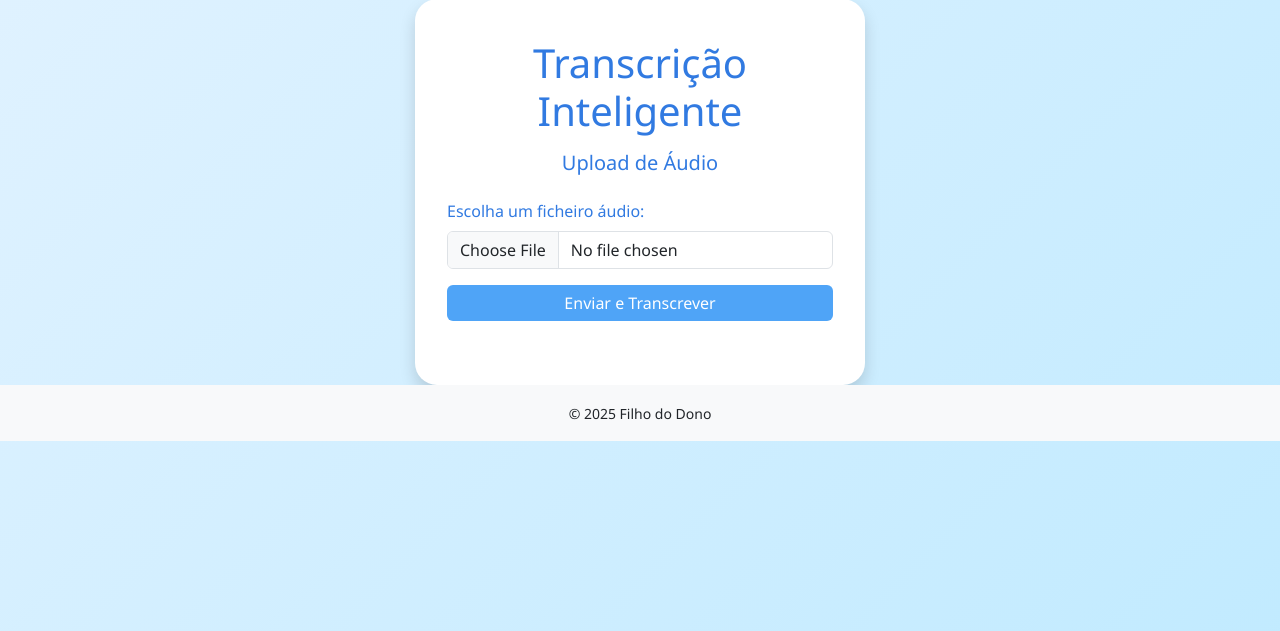
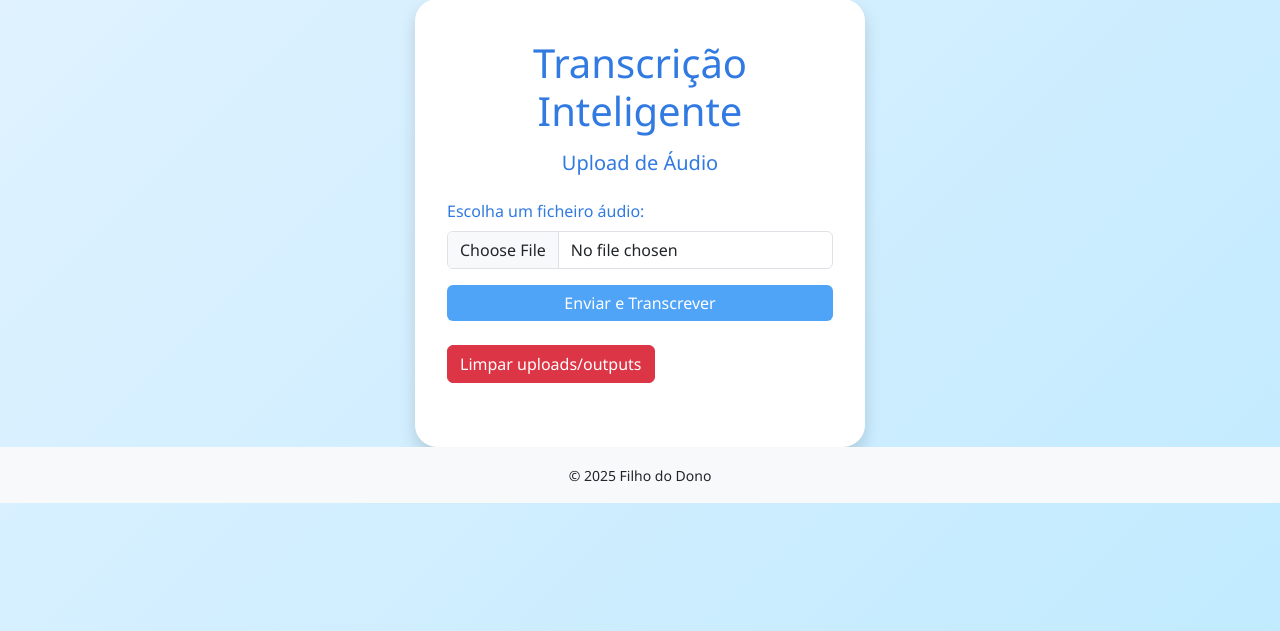
Before and after one commit to emanuelsoares97/audio-transcriber, a Flask app: page / in a window 1280 px wide. Shown: the part 49-680 px from the top of the page. Run offline with Flask 3, Linux system fonts and the light colour scheme.

Commit message:
adicionada a logica do botao limpar de forma a nao ter ficheiros acumulados

```diff
--- a/app/routes.py
+++ b/app/routes.py
@@ -93,3 +93,21 @@ def export_pdf_endpoint():
     pdf_path = os.path.join(output_folder, filename)
     export_segments_to_pdf(segments, pdf_path)
     return jsonify({"pdf_url": url_for('.download_output', filename=filename)}), 200
+
+@bp.route('/clean', methods=['POST'])
+def limpar_uploads_outputs():
+    folders = [
+        current_app.config["UPLOAD_FOLDER"],
+        current_app.config["OUTPUT_FOLDER"]
+    ]
+    deleted = []
+    for folder in folders:
+        for fname in os.listdir(folder):
+            fpath = os.path.join(folder, fname)
+            if os.path.isfile(fpath):
+                try:
+                    os.remove(fpath)
+                    deleted.append(fpath)
+                except Exception as e:
+                    print(f"Erro ao apagar {fpath}: {e}")
+    return jsonify({"mensagem": "Limpeza feita", "apagados": deleted}), 200
--- a/app/static/css/style.css
+++ b/app/static/css/style.css
@@ -40,3 +40,7 @@ footer{
     bottom: 0;
     width: 100%;
 }
+
+btn btn-danger mt-4 {
+    text-align: center;
+}
--- /dev/null
+++ b/app/static/js/clean_folder.js
@@ -0,0 +1,15 @@
+document.getElementById('btn-limpar').onclick = async function() {
+    const statusDiv = document.getElementById('limpar-status');
+    statusDiv.textContent = 'A limpar...';
+    let resp = await fetch('/clean', {method: 'POST'});
+    if (!resp.ok) {
+        statusDiv.textContent = 'Erro ao limpar.';
+        return;
+    }
+    let data = await resp.json();
+    statusDiv.textContent = data.mensagem || 'Limpeza feita!';
+
+    setTimeout(() => {
+        statusDiv.textContent = '';
+    }, 3000);
+};
--- a/app/templates/index.html
+++ b/app/templates/index.html
@@ -11,13 +11,19 @@
                     <input class="form-control" type="file" id="audio-file" name="audio-file" required>
                 </div>
                 <button type="submit" class="btn btn-primary w-100">Enviar e Transcrever</button>
+                            <button id="btn-limpar" class="btn btn-danger mt-4">Limpar uploads/outputs</button>
+<div id="limpar-status" class="mt-2"></div>
             </form>
             <div id="result" class="mt-4"></div>
         </div>
+
+
     </div>
+
 {% endblock %}
 
 {% block scripts %}
   <script src="{{ url_for('static', filename='js/process.js') }}"></script>
   <script src="{{ url_for('static', filename='js/upload.js') }}"></script>
+    <script src="{{ url_for('static', filename='js/clean_folder.js') }}"></script>
 {% endblock %}
```
Also changed, not shown: README.md.
